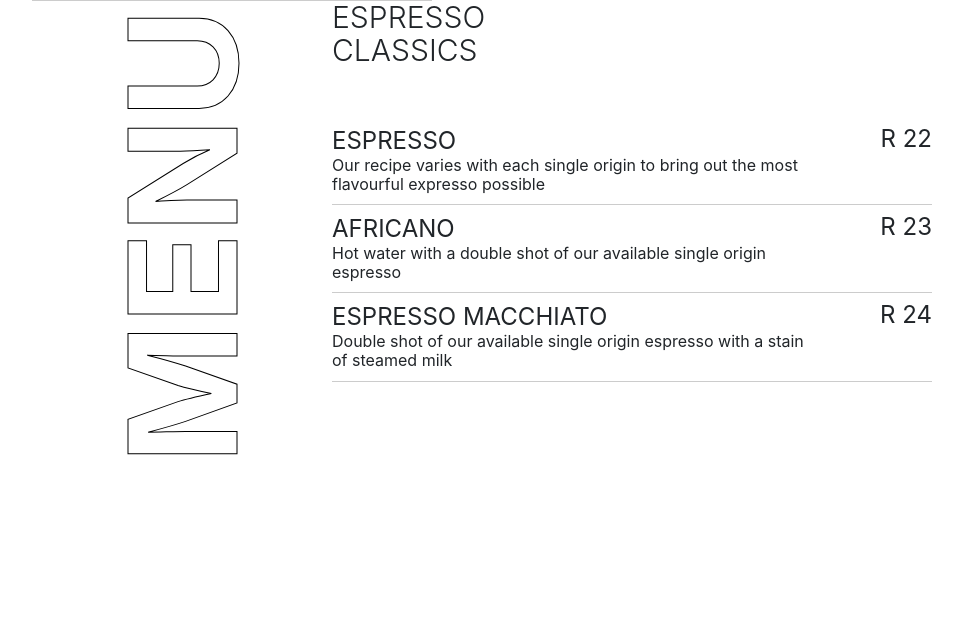
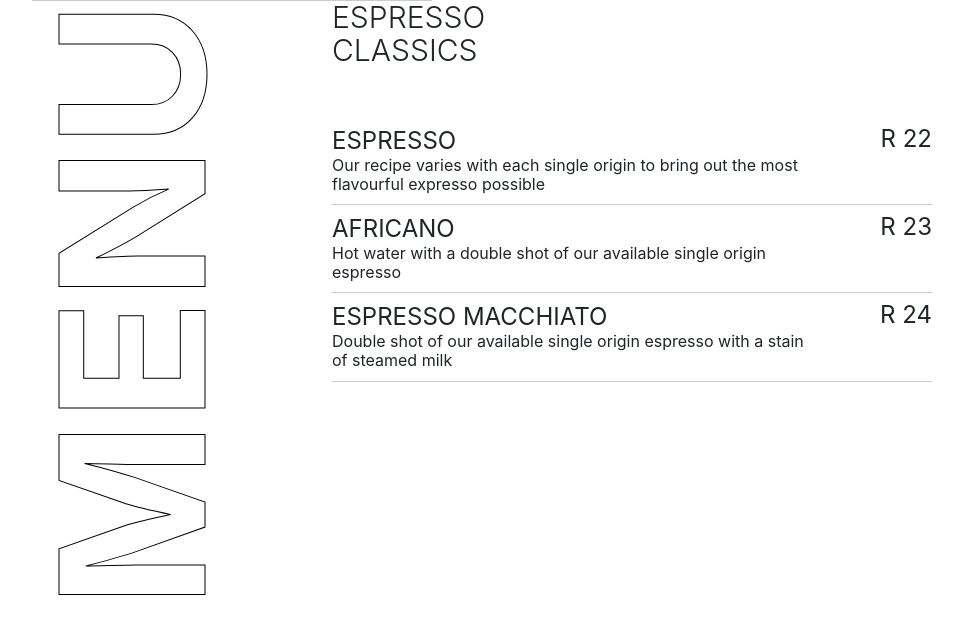
Before and after one commit to Gman8000/trinity-menu, a PHP site: page / in a window 1280 px wide. Shown: the part 199-825 px from the top of the page, without its empty margins (158-1121 px from the left). After the commit the page ends 794 px from the top, so only its background shows below. Run offline with PHP 8.4, Linux system fonts and the light colour scheme.

Commit message:
Update styles.css

```diff
--- a/styles.css
+++ b/styles.css
@@ -20,16 +20,18 @@
   width: 300px;
   flex-shrink: 0;
   flex-grow: 0;
-  padding: 200px 0;
 }
 
 .menu-title {
-  font-size: 150px;
+  font-size: 200px;
   text-transform: uppercase;
-  transform: rotate(-90deg);
   font-weight: bold;
   color: #fff;
   -webkit-text-stroke: 1px black;
+  writing-mode: vertical-lr;
+  text-orientation: mixed;
+  transform: rotate(180deg);
+  line-height: 1;
 }
 
 .content {
```
